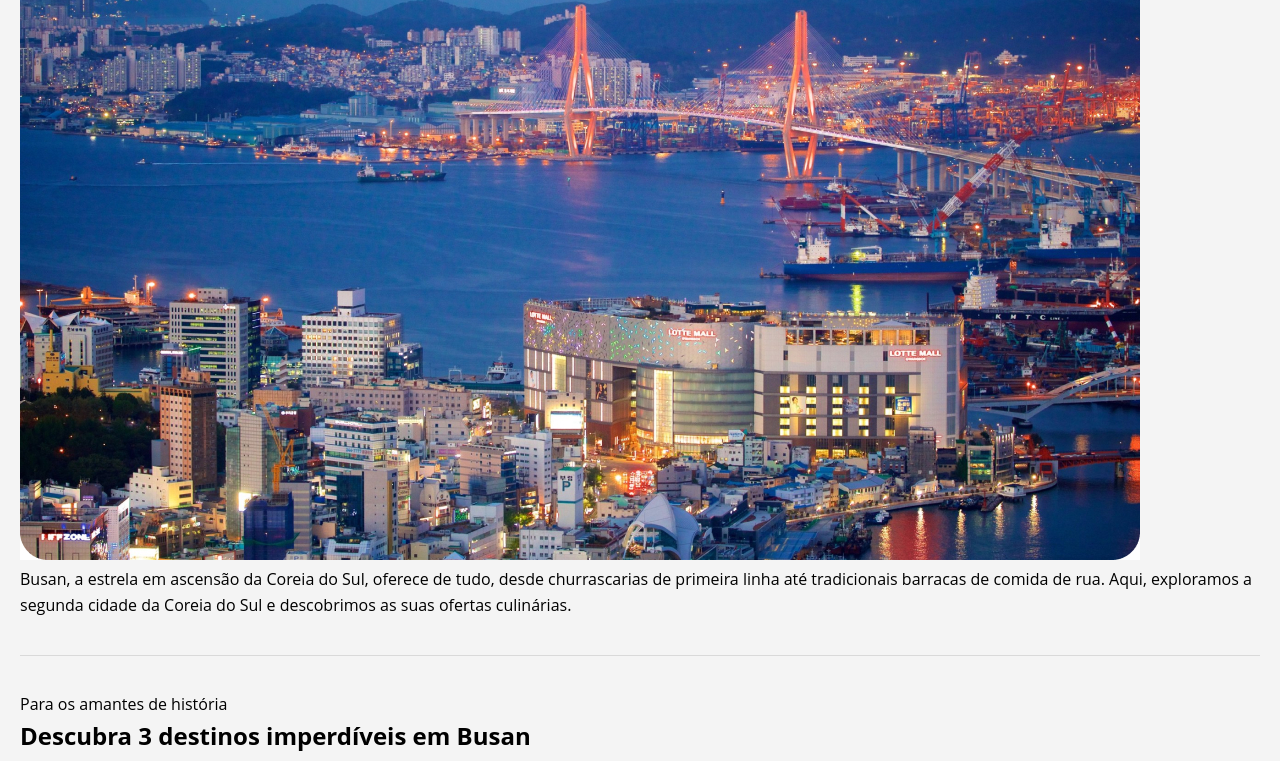
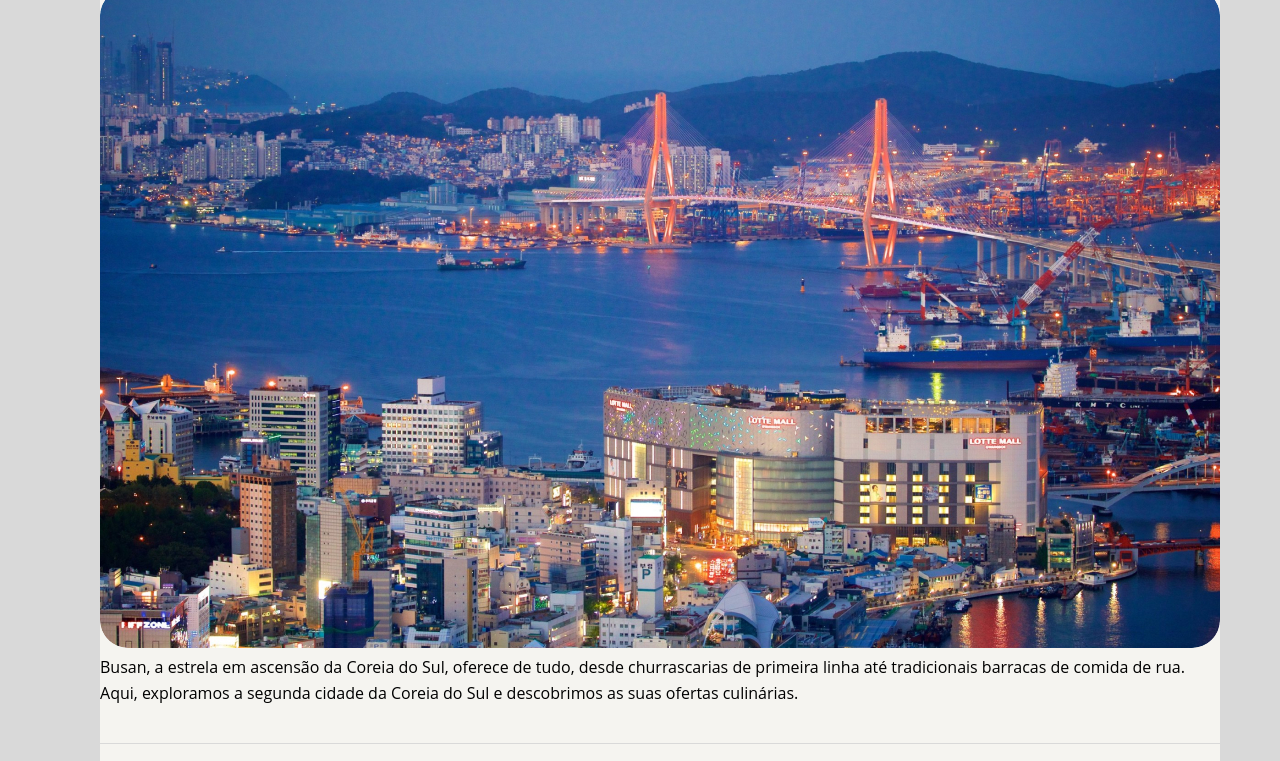
Before and after one commit to jean-msilvaa/desafio--1, a plain HTML site: page index.html in a window 1280 px wide. Shown: the part 197-958 px from the top of the page. Drawn offline with Linux system fonts and the light colour scheme.

Commit message:
adicionando margens

```diff
--- a/style.css
+++ b/style.css
@@ -9,10 +9,21 @@
 body {
   font-family: 'Open Sans', sans-serif;
   line-height: 1.6;
-  background-color: #f4f4f4;
   padding: 20px;
+  background-color: #D9D9D9;
+
 }
 
+#page {
+  box-sizing: border-box;
+  width: 1120px;
+  margin-top: 88px;
+  margin-bottom: 137px;
+  margin-left: 80px;
+  margin-right: 80px;
+  /* margin: auto; */
+  background-color: #F5F4F0;
+}
 .divider {
   width: 100%;
   height: 1px;
@@ -20,6 +31,9 @@ body {
   background-color: #d9d9d9;
 }
 
+img {
+  border-radius: 28px;
+}
 
 
 
```
